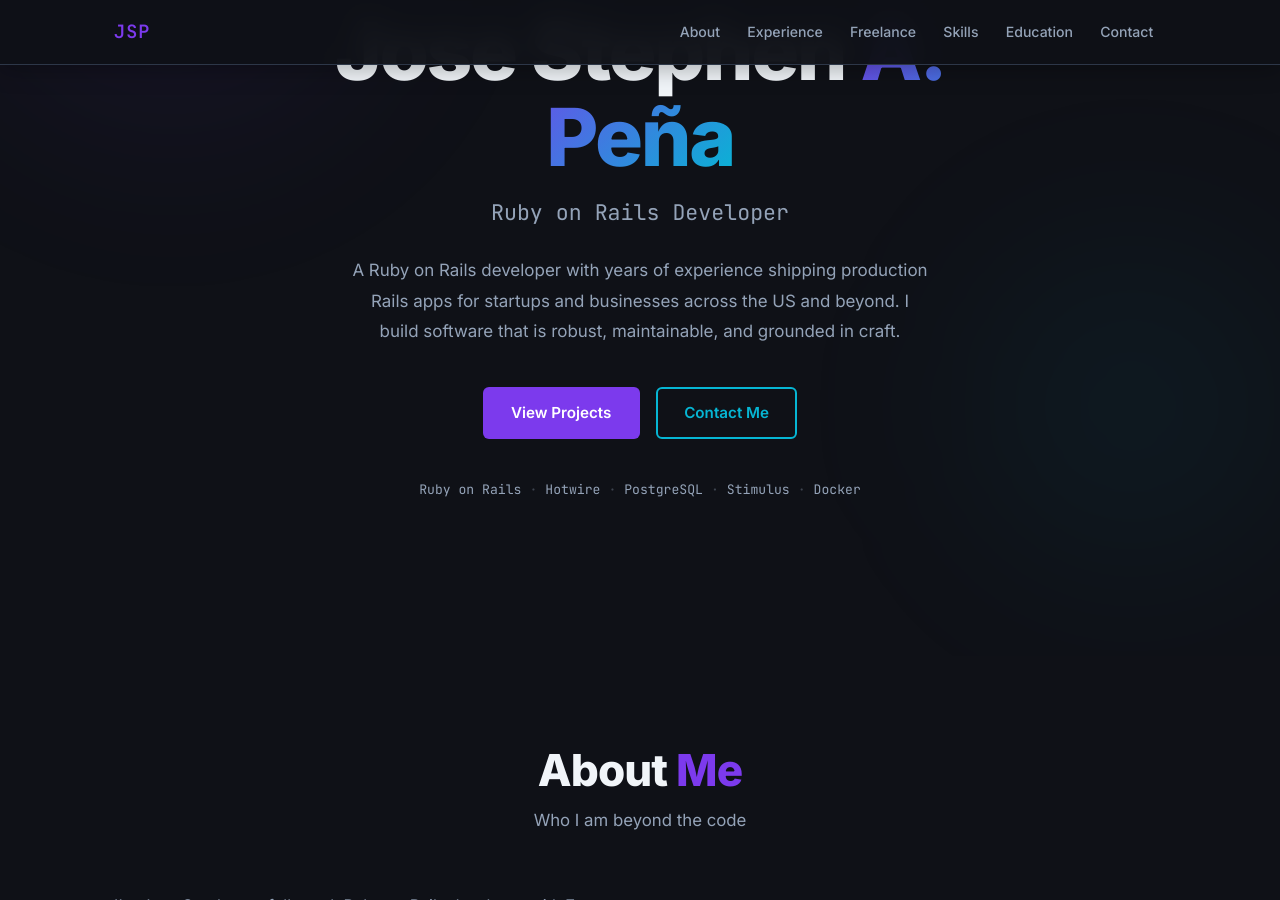
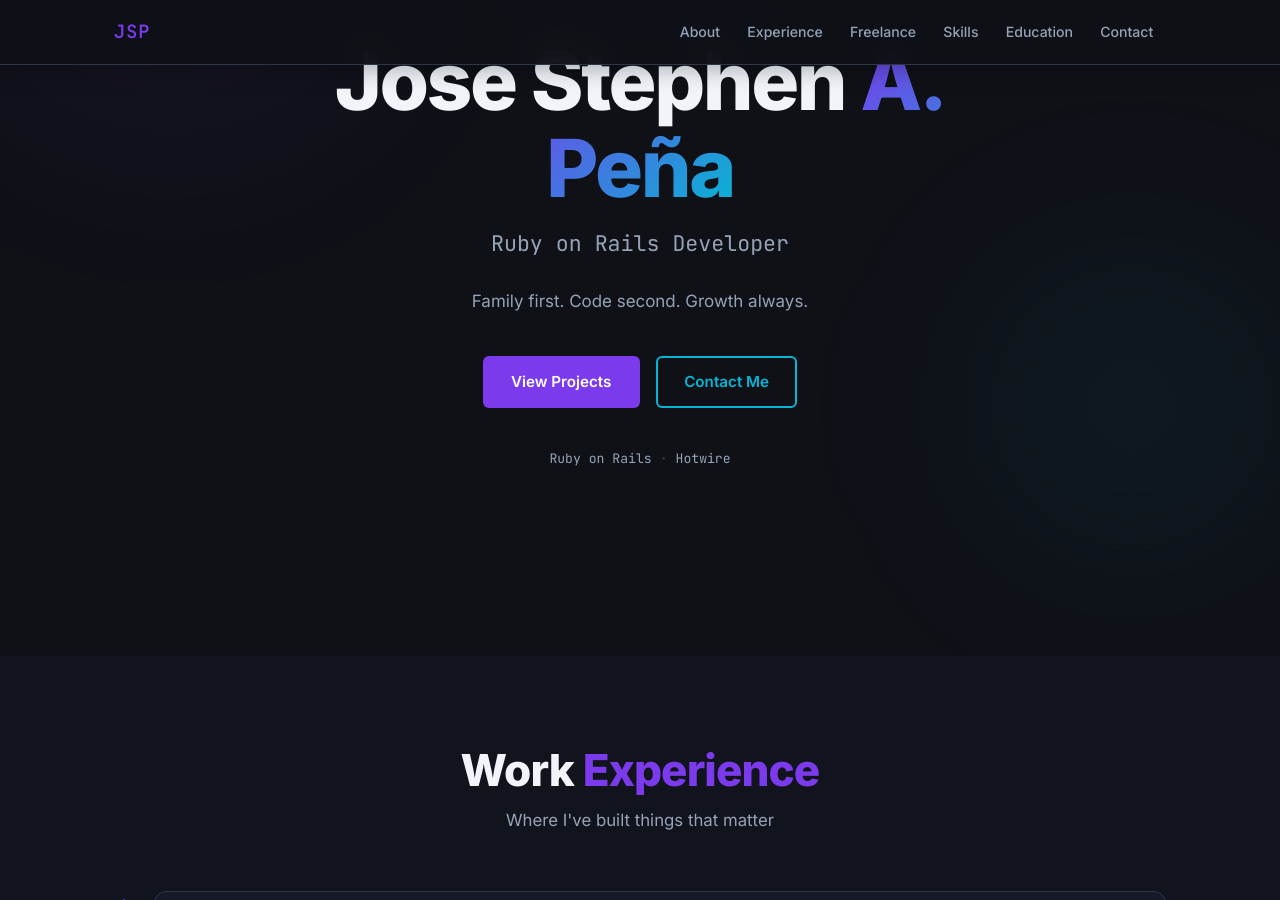
Before and after one commit to jspenya/porfolyou, a Jekyll site: the page built from index.html, in a window 1280 px wide and 900 px high, scrolled down 244 px. Built offline with Jekyll 4.4.1, drawn with Linux system fonts in a browser that asks for light colours; some of the changed text lies outside the part shown.

Commit message:
update about

```diff
--- a/_config.yml
+++ b/_config.yml
@@ -10,7 +10,6 @@
   email: pena.jstephen@gmail.com
   github: jspenya
   linkedin: penajs
-  phone: "+63 967 651 4239"
   location: Cagayan de Oro City, Philippines
 
 plugins:
--- a/_includes/about.html
+++ b/_includes/about.html
@@ -7,25 +7,24 @@
     <div class="about__grid">
       <div class="about__text fade-in">
         <p>
-          I'm Jose Stephen, a full-stack Ruby on Rails developer with 7+ years of experience building
-          production software for clients across the US and beyond. From document management systems
-          to ERP platforms to live-drawing communities, I've shipped features that real people rely on
-          every day.
+          I'm Jose Stephen — a full-stack Ruby on Rails developer, a husband, and a proud cat dad to 2
+          (and counting). Outside of code, you'll find me deep in a game, lost in a rabbit hole of faith
+          research, or just enjoying the quiet chaos of home life.
         </p>
         <p>
-          I thrive in startup environments where ownership is real and impact is immediate. Whether I'm
-          the sole maintainer of an ERP, mentoring interns through pair programming, or translating Figma
-          mockups into pixel-perfect Rails views, I bring care and craftsmanship to everything I build.
+          Follower of Christ. Not the kind who stops asking hard
+          questions. I love digging into theology, history, and the things that challenge what I think I
+          know — because real conviction is worth testing.
         </p>
         <p>
-          A follower of Christ with a strong sense of integrity and curiosity. I enjoy collaborative,
-          mission-driven teams where learning and purpose go hand in hand. Based in Cagayan de Oro City,
+          Video games are my creative escape and honest hobby. I bring that same drive for curiosity,
+          persistence, and love of systems into my work as a developer. Based in Cagayan de Oro City,
           Philippines, available for remote work worldwide.
         </p>
       </div>
       <div class="about__stats fade-in" aria-label="Career highlights">
         <div class="about__stat">
-          <div class="about__stat-number" aria-label="7 plus years">7+</div>
+          <div class="about__stat-number" aria-label="7 plus years">8+</div>
           <div class="about__stat-label">Years of Experience</div>
         </div>
         <div class="about__stat">
@@ -33,12 +32,12 @@
           <div class="about__stat-label">Projects Delivered</div>
         </div>
         <div class="about__stat">
-          <div class="about__stat-number">4.5K+</div>
-          <div class="about__stat-label">Schools on Satchel One</div>
+          <div class="about__stat-number">2</div>
+          <div class="about__stat-label">Cats owned (and counting)</div>
         </div>
         <div class="about__stat">
-          <div class="about__stat-number">3</div>
-          <div class="about__stat-label">Countries Served</div>
+          <div class="about__stat-number">∞</div>
+          <div class="about__stat-label">Mistakes Made, Still Learning</div>
         </div>
       </div>
     </div>
--- a/_includes/code_snippet.html
+++ /dev/null
@@ -1,52 +0,0 @@
-<section class="code-section section" id="code" aria-labelledby="code-title">
-  <div class="container">
-    <div class="section__header fade-in">
-      <h2 class="section__title" id="code-title">From the <span>Codebase</span></h2>
-      <p class="section__subtitle">A glimpse into how I write Rails</p>
-    </div>
-
-    <div class="code-window fade-in" role="region" aria-label="Code example: push notification service">
-      <div class="code-window__label">
-        <span class="code-window__badge">Ruby on Rails</span>
-        Real-time push notifications with W3C Push API &amp; VAPID built at CleverERP
-      </div>
-      <div class="code-window__chrome">
-        <div class="code-window__titlebar">
-          <div class="code-window__dots" aria-hidden="true">
-            <span></span><span></span><span></span>
-          </div>
-          <span class="code-window__filename">app/services/push_notification_service.rb</span>
-        </div>
-        <div class="code-window__body">
-{% highlight ruby %}
-class PushNotificationService
-  prepend SimpleCommand
-
-  def initialize(user, payload)
-    @user    = user
-    @payload = payload
-  end
-
-  def call
-    subscription = @user.push_subscription
-    return errors.add(:base, "No push subscription found") unless subscription
-
-    Webpush.payload_send(
-      message:  JSON.generate(@payload),
-      endpoint: subscription.endpoint,
-      p256dh:   subscription.p256dh_key,
-      auth:     subscription.auth_key,
-      vapid: {
-        subject:     "mailto:#{ENV['VAPID_SUBJECT']}",
-        public_key:  ENV['VAPID_PUBLIC_KEY'],
-        private_key: ENV['VAPID_PRIVATE_KEY']
-      }
-    )
-  end
-end
-{% endhighlight %}
-        </div>
-      </div>
-    </div>
-  </div>
-</section>
--- a/_includes/contact.html
+++ b/_includes/contact.html
@@ -48,16 +48,6 @@
             <div class="contact__link-value">linkedin.com/in/penajs</div>
           </div>
         </a>
-
-        <a href="tel:+639676514239" class="contact__link" role="listitem" aria-label="Phone: +63 967 651 4239">
-          <span class="contact__link-icon" aria-hidden="true">
-            <svg xmlns="http://www.w3.org/2000/svg" viewBox="0 0 24 24" fill="none" stroke="currentColor" stroke-width="2" stroke-linecap="round" stroke-linejoin="round" width="20" height="20"><path d="M22 16.92v3a2 2 0 0 1-2.18 2 19.79 19.79 0 0 1-8.63-3.07A19.5 19.5 0 0 1 4.69 13a19.79 19.79 0 0 1-3.07-8.67A2 2 0 0 1 3.6 2.18h3a2 2 0 0 1 2 1.72c.127.96.361 1.903.7 2.81a2 2 0 0 1-.45 2.11L7.91 9.91a16 16 0 0 0 6.18 6.18l.91-.91a2 2 0 0 1 2.11-.45c.907.339 1.85.573 2.81.7A2 2 0 0 1 22 16.92z"/></svg>
-          </span>
-          <div class="contact__link-info">
-            <div class="contact__link-label">Phone</div>
-            <div class="contact__link-value">+63 967 651 4239</div>
-          </div>
-        </a>
       </div>
     </div>
   </div>
--- a/_includes/hero.html
+++ b/_includes/hero.html
@@ -11,24 +11,16 @@
     </h1>
     <p class="hero__title">Ruby on Rails Developer</p>
     <p class="hero__summary">
-      A Ruby on Rails developer with years of experience shipping production Rails apps for
-      startups and businesses across the US and beyond. I build software that is robust, maintainable,
-      and grounded in craft.
+      Family first. Code second. Growth always.
     </p>
     <div class="hero__cta">
-      <a href="#freelance" class="btn btn--primary">View Projects</a>
+      <a href="#experience" class="btn btn--primary">View Projects</a>
       <a href="#contact"   class="btn btn--outline">Contact Me</a>
     </div>
     <div class="hero__stack" aria-label="Core technologies">
       <span class="hero__stack-item">Ruby on Rails</span>
       <span class="hero__stack-sep" aria-hidden="true">·</span>
       <span class="hero__stack-item">Hotwire</span>
-      <span class="hero__stack-sep" aria-hidden="true">·</span>
-      <span class="hero__stack-item">PostgreSQL</span>
-      <span class="hero__stack-sep" aria-hidden="true">·</span>
-      <span class="hero__stack-item">Stimulus</span>
-      <span class="hero__stack-sep" aria-hidden="true">·</span>
-      <span class="hero__stack-item">Docker</span>
     </div>
   </div>
 </section>
--- a/index.html
+++ b/index.html
@@ -7,11 +7,10 @@
 ---
 
 {% include hero.html %}
+{% include experience.html %}
 {% include about.html %}
-{% include experience.html %}
 {% include freelance.html %}
 {% include skills.html %}
 {% include education.html %}
 {% include volunteering.html %}
-{% include code_snippet.html %}
 {% include contact.html %}
```
Also changed, not shown: 1 other file.
